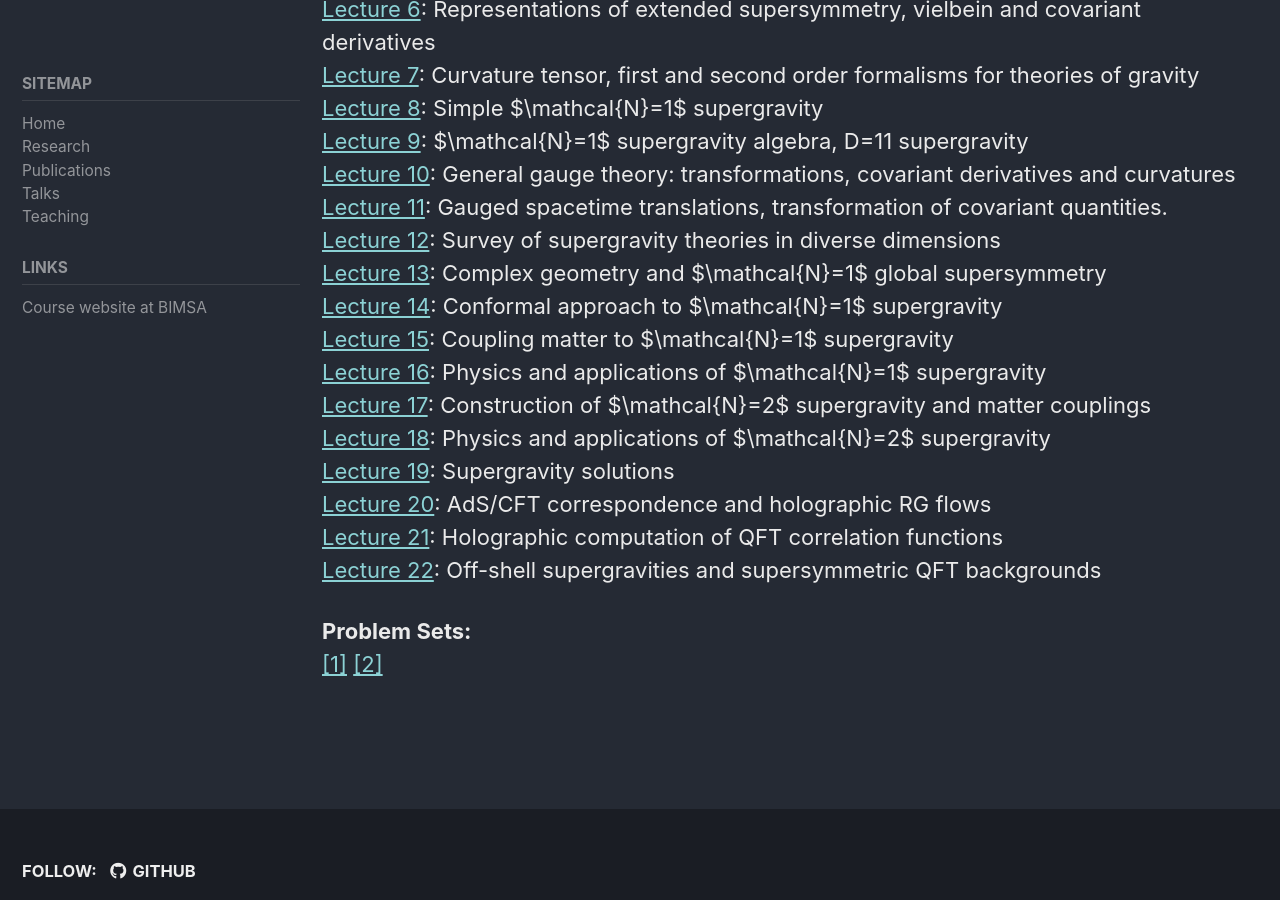
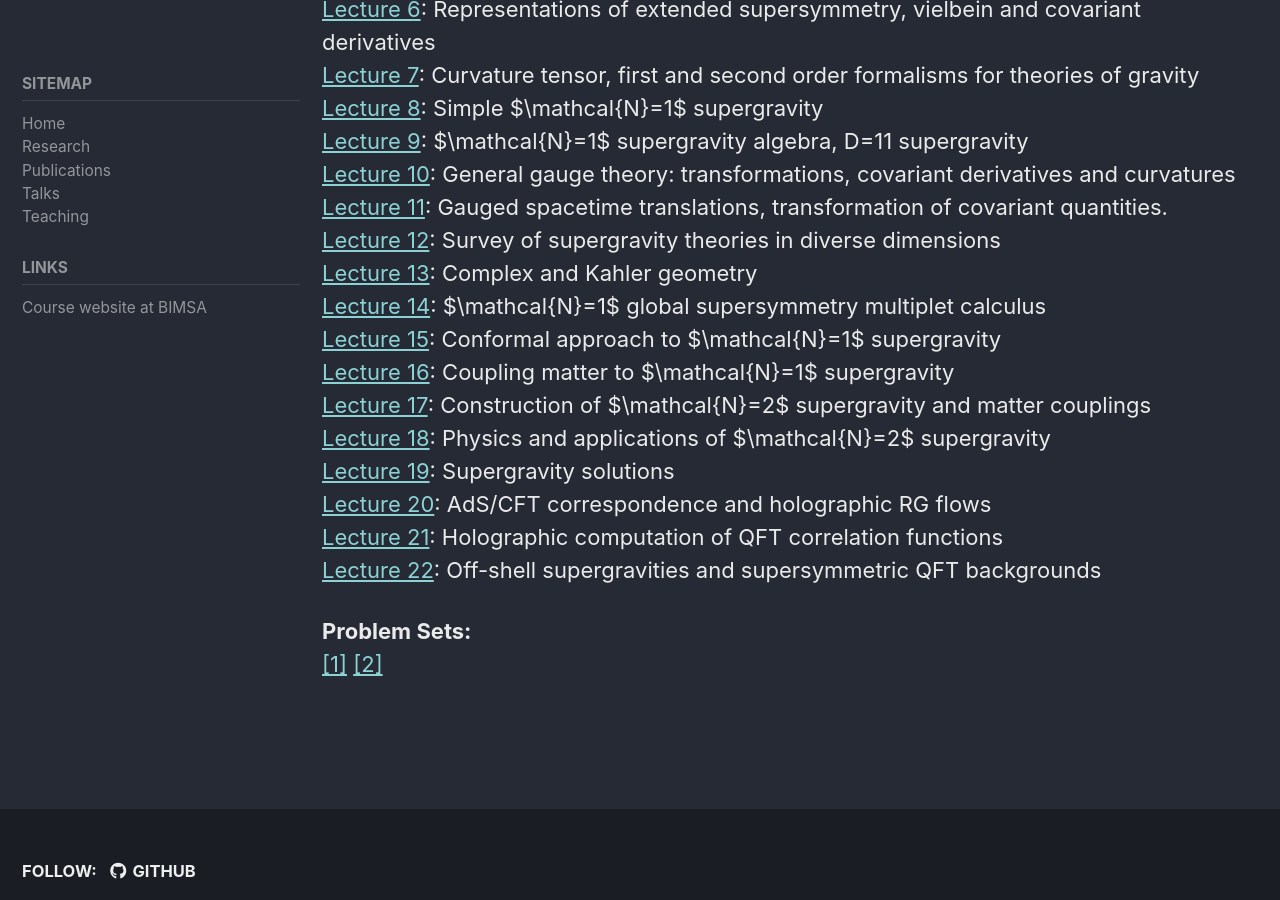
Before and after one commit to ipapadimitriou/ipapadimitriou.github.io, a Jekyll site: the page built from _pages/2022.md, in a window 1280 px wide and 900 px high, scrolled down 959 px. Built offline with Jekyll 4.4.1, drawn with Linux system fonts in a browser that asks for light colours; cached includes are drawn as plain includes.

Commit message:
uploaded lecture 14 of supergravity course

```diff
--- a/_pages/2022.md
+++ b/_pages/2022.md
@@ -58,10 +58,10 @@
 [Lecture 10](./attachments/teaching/Introduction to Supergravity 2022/lecture notes/Introduction to Supergravity - Lecture 10.pdf): General gauge theory: transformations, covariant derivatives and curvatures<br>
 [Lecture 11](./attachments/teaching/Introduction to Supergravity 2022/lecture notes/Introduction to Supergravity - Lecture 11.pdf): Gauged spacetime translations, transformation of covariant quantities. <br>
 [Lecture 12](./attachments/teaching/Introduction to Supergravity 2022/lecture notes/Introduction to Supergravity - Lecture 12.pdf): Survey of supergravity theories in diverse dimensions<br>
-[Lecture 13](./attachments/teaching/Introduction to Supergravity 2022/lecture notes/Introduction to Supergravity - Lecture 13.pdf): Complex geometry and $\mathcal{N}=1$ global supersymmetry<br>
-[Lecture 14](./attachments/teaching/Introduction to Supergravity 2022/lecture notes/Introduction to Supergravity - Lecture 14.pdf): Conformal approach to $\mathcal{N}=1$ supergravity<br>
-[Lecture 15](./attachments/teaching/Introduction to Supergravity 2022/lecture notes/Introduction to Supergravity - Lecture 15.pdf): Coupling matter to $\mathcal{N}=1$ supergravity<br>
-[Lecture 16](./attachments/teaching/Introduction to Supergravity 2022/lecture notes/Introduction to Supergravity - Lecture 16.pdf): Physics and applications of $\mathcal{N}=1$ supergravity<br>
+[Lecture 13](./attachments/teaching/Introduction to Supergravity 2022/lecture notes/Introduction to Supergravity - Lecture 13.pdf): Complex and Kahler geometry<br>
+[Lecture 14](./attachments/teaching/Introduction to Supergravity 2022/lecture notes/Introduction to Supergravity - Lecture 14.pdf): $\mathcal{N}=1$ global supersymmetry multiplet calculus<br>
+[Lecture 15](./attachments/teaching/Introduction to Supergravity 2022/lecture notes/Introduction to Supergravity - Lecture 15.pdf): Conformal approach to $\mathcal{N}=1$ supergravity <br>
+[Lecture 16](./attachments/teaching/Introduction to Supergravity 2022/lecture notes/Introduction to Supergravity - Lecture 16.pdf): Coupling matter to $\mathcal{N}=1$ supergravity<br>
 [Lecture 17](./attachments/teaching/Introduction to Supergravity 2022/lecture notes/Introduction to Supergravity - Lecture 17.pdf): Construction of $\mathcal{N}=2$ supergravity and matter couplings<br>
 [Lecture 18](./attachments/teaching/Introduction to Supergravity 2022/lecture notes/Introduction to Supergravity - Lecture 18.pdf): Physics and applications of $\mathcal{N}=2$ supergravity<br>
 [Lecture 19](./attachments/teaching/Introduction to Supergravity 2022/lecture notes/Introduction to Supergravity - Lecture 19.pdf): Supergravity solutions<br>
```
Also changed, not shown: 1 other file.
